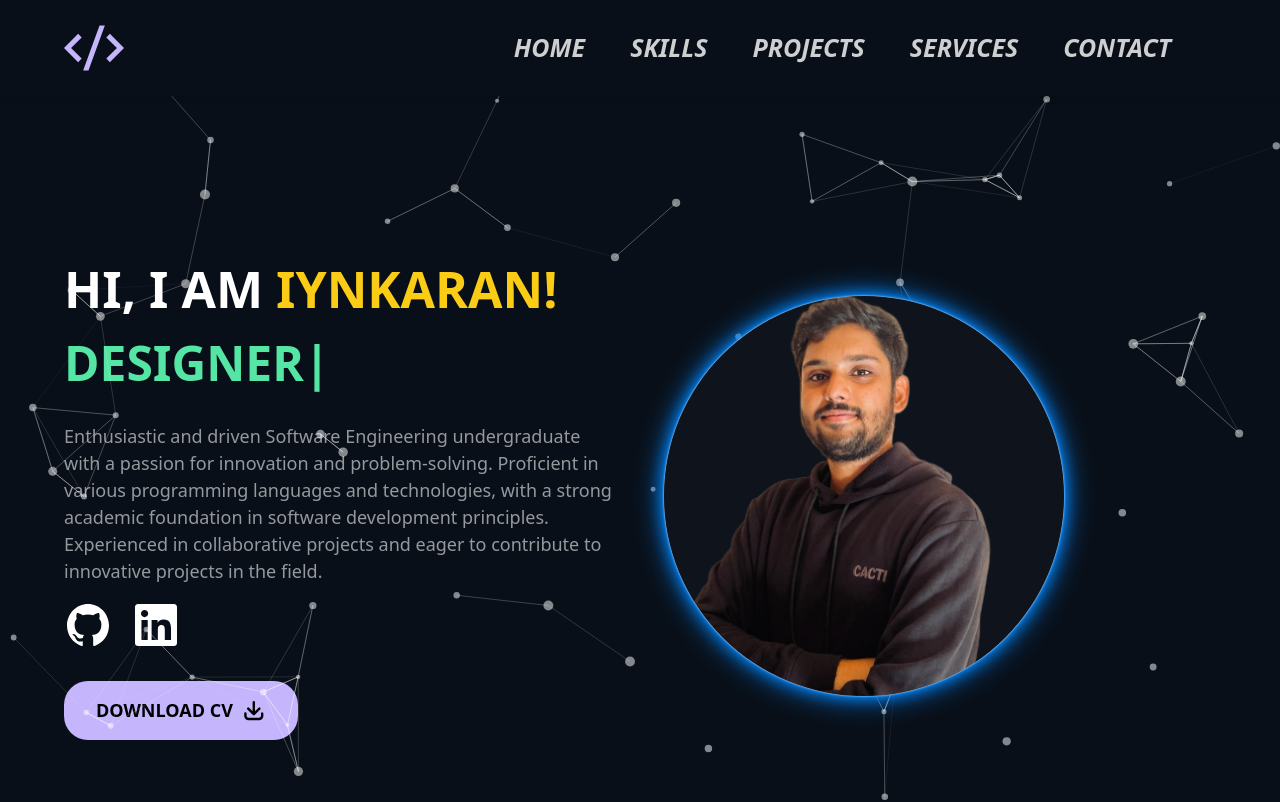
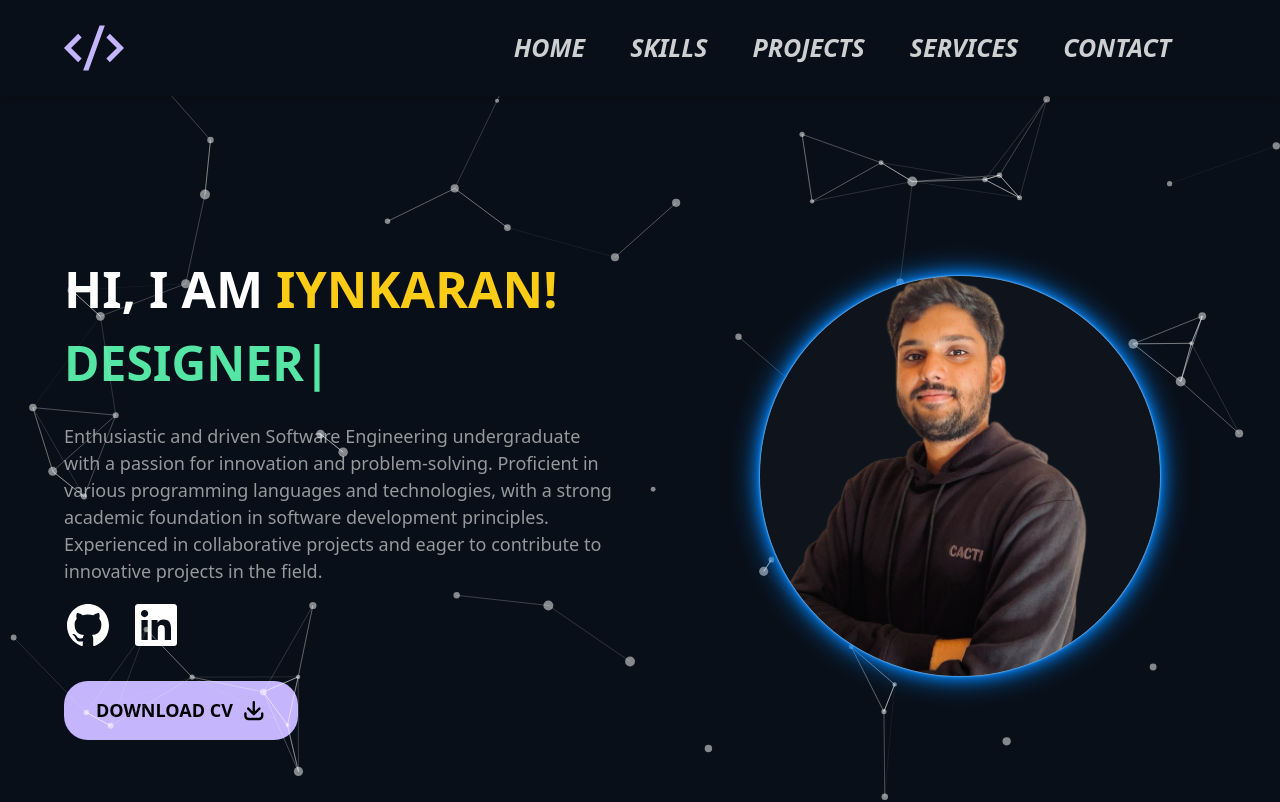
Before and after one commit to Iynguuuuu/Portfolio, a Next.js app: page / in a window 1280 px wide. Shown: the top 802 px of the page. Built offline with nearby package versions, Linux system fonts and the light colour scheme.

Commit message:
Made alignment change in profile

```diff
--- a/Components/Hero.tsx
+++ b/Components/Hero.tsx
@@ -47,10 +47,13 @@ const Hero = () => {
                         </div>
 
                     </div>
+                    <div className='ml-[12vh] mb-[5vh]'>
                         <div className='w-[400px] hidden bg-[#090f18] relative lg:flex items-center rounded-full h-[400px]'>
                             <Image src="/images/Pro9.jpg" alt="user" layout="fill" className="object-cover rounded-full
                       outline-cyan-500 shadow-[0_0_2px_#fff,inset_0_0_2px_#fff,0_0_5px_#08f,0_0_15px_#08f,0_0_30px_#08f]" />
                         </div>
+                    </div>
+
                 </div>
             </div>
         </section>
```
Lines whose indentation alone changed are shown as unchanged.
